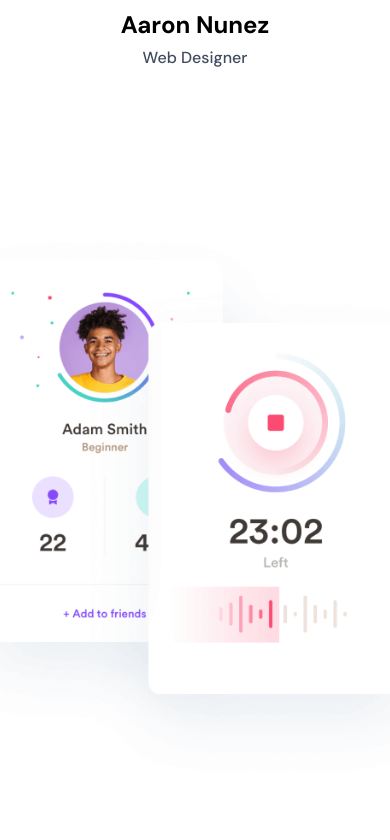
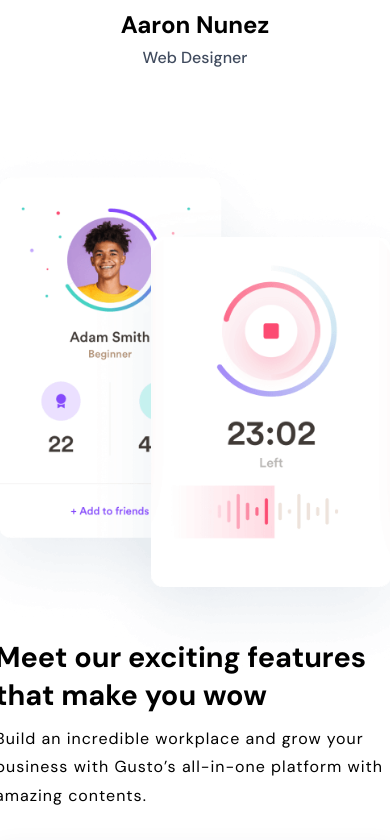
Before and after one commit to Anmol-Baranwal/WaitSmart, a Next.js app: page / in a window 390 px wide. Shown: the part 4581-5421 px from the top of the page. Built offline with nearby package versions, Linux system fonts and the light colour scheme.

Commit message:
update styling of exciting features for responsive

```diff
--- a/components/ExcitingFeatures/excitingFeatures.module.css
+++ b/components/ExcitingFeatures/excitingFeatures.module.css
@@ -1,6 +1,9 @@
 .featureWrapper {
   width: 100%;
   padding: 3rem;
+  display: flex;
+  flex-direction: row;
+  grid-template-columns: repeat(2, 1fr);
 }
 
 @media screen and (min-width: 768px) {
@@ -14,11 +17,26 @@
   width: 35rem;
 }
 
-.illustrationWrapper:hover {
-  /* box-shadow: 0 4px 10px rgba(23, 51, 77, 0.16); */
+@media (max-width: 1100px) {
+  .illustration {
+    width: 25rem;
+    margin-top: 5rem;
+  }
 }
 
-@media screen and (min-width: 768px) {
+@media (max-width: 1000px) {
+  .featureWrapper {
+    flex-direction: column;
+    grid-template-columns: repeat(1, 1fr);
+  }
+
+  .illustration {
+    width: 100%;
+    margin-top: -5rem;
+    margin-bottom: -5rem;
+    margin-left: auto;
+    margin-right: auto;
+  }
 }
 
 .contentWrapper {
@@ -34,13 +52,20 @@
 
 .heading h2 {
   font-weight: 600;
-  font-size: 2.5rem;
+  font-size: 1.8rem;
   line-height: 1.33;
 }
 
 .heading p {
   font-weight: 400;
-  font-size: 1.3rem;
-  line-height: 1.4;
+  font-size: 1rem;
+  letter-spacing: 1px;
+  line-height: 1.8;
   padding-top: 0;
 }
+
+@media (max-width: 600px) {
+  .heading {
+    margin-left: 2rem;
+  }
+}
```
